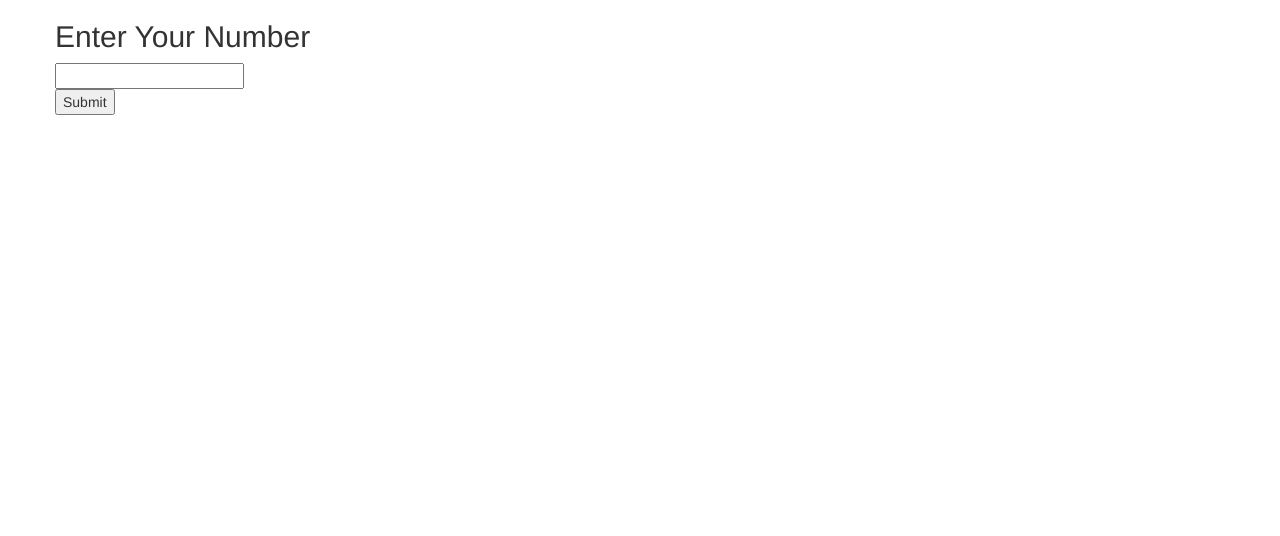
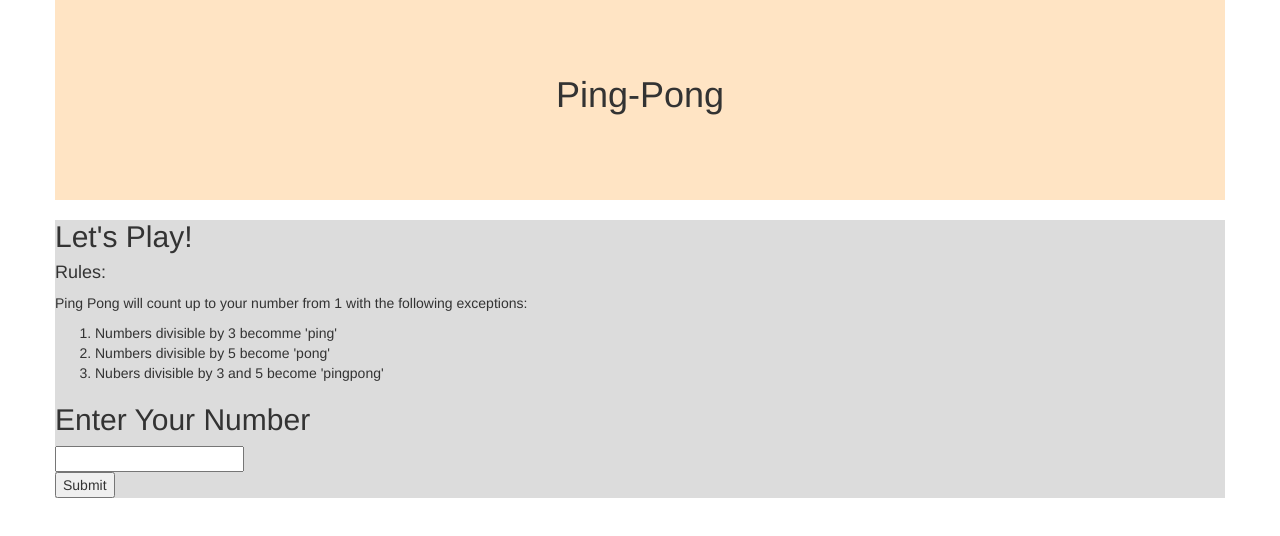
Before and after one commit to NMead93/ping-pong, a plain HTML site: page index.html in a window 1280 px wide. Drawn offline with nearby package versions, Linux system fonts and the light colour scheme.

Commit message:
add title and styling to input and output area

```diff
--- a/css/styles.css
+++ b/css/styles.css
@@ -0,0 +1,13 @@
+.title {
+    background-color: bisque;
+    text-align: center;
+    height: 200px;
+}
+
+.title h1 {
+    margin-top: 75px;
+}
+
+.pingPongBody {
+    background-color: gainsboro;
+}
--- a/index.html
+++ b/index.html
@@ -5,14 +5,31 @@
     <script src="https://ajax.googleapis.com/ajax/libs/jquery/3.1.1/jquery.min.js"></script>
     <script src='js/scripts.js'></script>
     <link rel="stylesheet" href="https://maxcdn.bootstrapcdn.com/bootstrap/3.3.7/css/bootstrap.min.css" integrity="sha384-BVYiiSIFeK1dGmJRAkycuHAHRg32OmUcww7on3RYdg4Va+PmSTsz/K68vbdEjh4u" crossorigin="anonymous">
-    <link rel="stylesheet" href="css/stylessheet.css" type="text/css">
+    <link rel="stylesheet" href="css/styles.css" type="text/css">
     <meta charset="utf-8">
     <title>Ping Pong</title>
 </head>
 
 <body>
     <div class="container">
+        <div class="row title">
+            <h1>Ping-Pong</h1>
+
+        </div>
         <div class="row">
+            <div class="pingPongBody">
+                <h2>Let's Play!</h2>
+
+                <div class="rules">
+                    <h4>Rules:</h4>
+                    <p>Ping Pong will count up to your number from 1 with the following exceptions:</p>
+                    <ol>
+                        <li>Numbers divisible by 3 becomme 'ping'</li>
+                        <li>Numbers divisible by 5 become 'pong'</li>
+                        <li>Nubers divisible by 3 and 5 become 'pingpong'</li>
+                    </ol>
+                </div>
+                <div class="inputArea">
                     <h2>Enter Your Number</h2>
                     <form class="input">
                         <input type="text" value=""><br>
@@ -20,8 +37,10 @@
                     </form>
                 </div>
 
-        <div class="row output">
+                <div class="output">
 
+                </div>
+            </div>
         </div>
     </div>
 </body>
```
Lines whose indentation alone changed are shown as unchanged.
